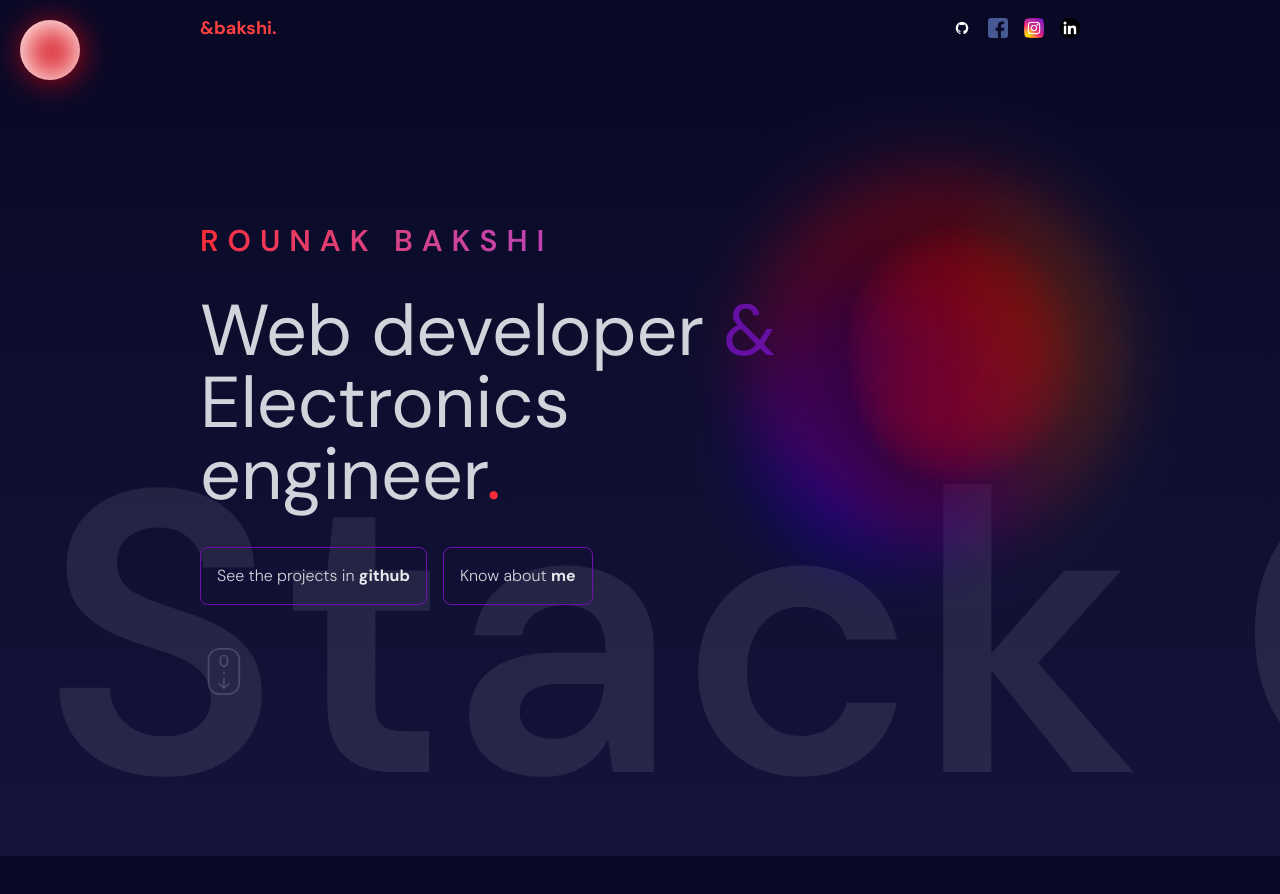
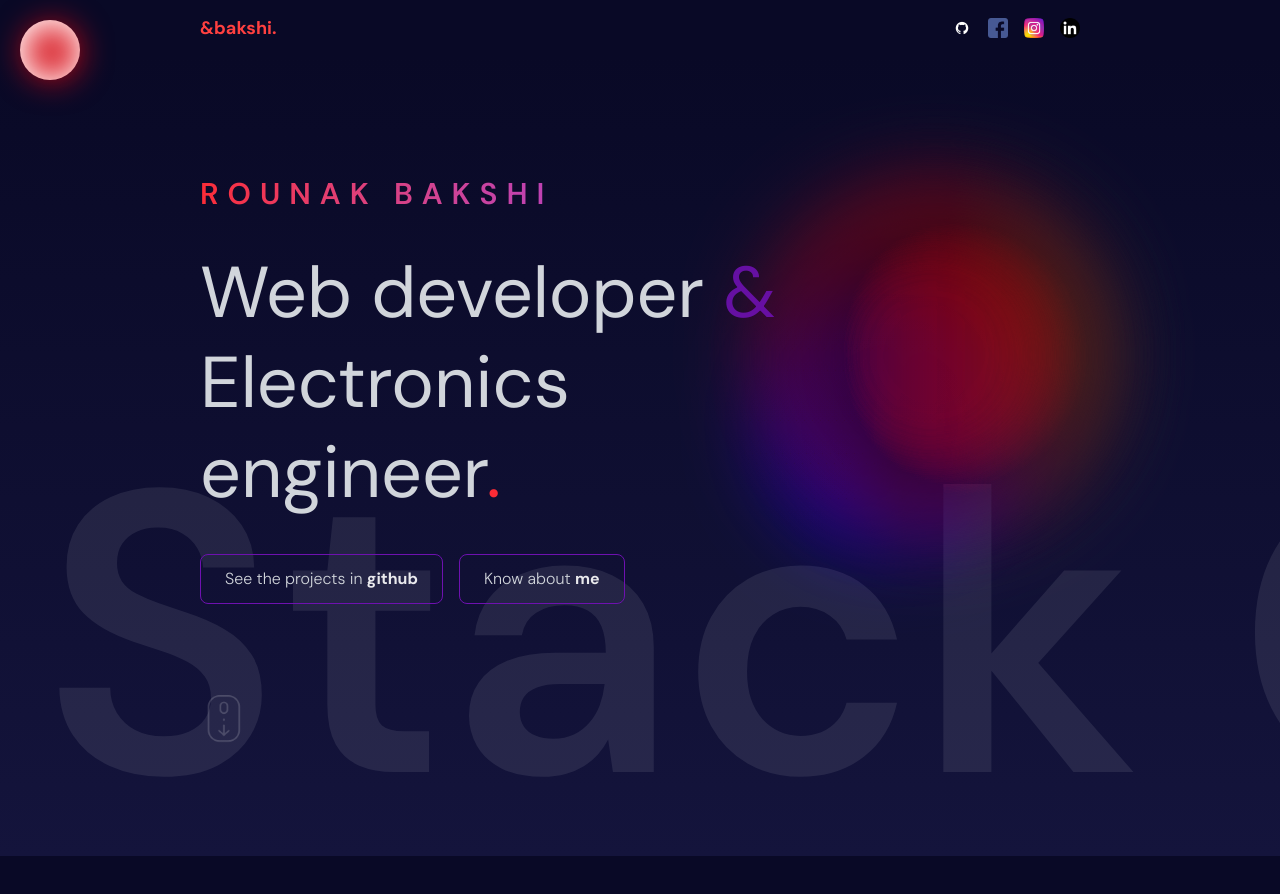
Before and after one commit to rou-nak-cloud/Portfolio.dev.co, a React (Vite) app: page / in a window 1280 px wide. Shown: the top 894 px of the page. Built offline with nearby package versions, Linux system fonts and the light colour scheme.

Commit message:
responsive hero

```diff
--- a/src/components/Hero.jsx
+++ b/src/components/Hero.jsx
@@ -41,50 +41,57 @@ const bigTextVariants = {
 const Hero = () => {
   return (
     <>
-     <div className='hero overflow-hidden relative min-h-[calc(100vh-40px)] sm:min-h-[calc   (100vh-60px)] md:min-h-[calc(100vh-70px)] w-full'>
-        <div className='wrapper w-[1000px] h-screen flex items-center justify-center'>
+     <div className='hero overflow-hidden relative min-h-[calc(100vh-40px)] sm:min-h-[calc(100vh-60px)] md:min-h-[calc(100vh-70px)] w-full'>
+  <div className='wrapper w-full max-w-[1000px] h-screen flex flex-col md:flex-row items-center justify-center px-4'>
     <motion.div
       variants={textVariants}
       initial='initial'
       animate='animate'
-            className='textContainer h-screen w-[600px] flex flex-col justify-center gap-9 z-[9]'>
-                <motion.h2 variants={textVariants} className='text-3xl tracking-[9px] font-semibold bg-gradient-to-r from-red-500 to-purple-600 bg-clip-text text-transparent'>ROUNAK BAKSHI</motion.h2>
-                <motion.h1 variants={textVariants} className='text-7xl'>Web developer <span className='text-purple-800/90 cursor-grab'>&</span> Electronics engineer<span variants={textVariants} className='text-red-500'>.</span></motion.h1>
-                <motion.div variants={textVariants} className="buttons flex gap-4 z-[10]">
-                      <a
-                            href="https://github.com/rou-nak-cloud"
-                            target="_blank"
-                            rel="noopener noreferrer"
-                        >
-                    <motion.button variants={textVariants} className="p-4 border border-purple-800 rounded-lg font-light cursor-pointer transition-all duration-500 ease-in-out hover:bg-gradient-to-r hover:from-red-600 hover:to-purple-700
+      className='textContainer h-[50%] md:h-screen w-full md:w-[600px] flex flex-col justify-center gap-3 sm:gap-9 z-[9] text-center md:text-left'>
+
+      <motion.h2 variants={textVariants} className='text-xl sm:text-2xl md:text-3xl tracking-[6px] sm:tracking-[9px] font-semibold bg-gradient-to-r from-red-500 to-purple-600 bg-clip-text text-transparent'>
+        ROUNAK BAKSHI
+      </motion.h2>
+
+      <motion.h1 variants={textVariants} className='text-3xl sm:text-5xl md:text-7xl leading-tight'>
+        Web developer <span className='text-purple-800/90 cursor-grab'>&</span> Electronics engineer
+        <span variants={textVariants} className='text-red-500'>.</span>
+      </motion.h1>
+
+      <motion.div variants={textVariants} className="buttons flex flex-col sm:flex-row gap-4 z-[10] mt-6 sm:mt-0">
+        <a href="https://github.com/rou-nak-cloud" target="_blank" rel="noopener noreferrer">
+          <motion.button variants={textVariants} className="w-full sm:w-auto px-6 py-3 border border-purple-800 rounded-lg font-light cursor-pointer transition-all duration-500 ease-in-out hover:bg-gradient-to-r hover:from-red-600 hover:to-purple-700
             hover:text-white hover:scale-105">
             See the projects in <motion.span className='font-bold text-white/90'>github</motion.span>
           </motion.button>
         </a>
-                    <motion.button variants={textVariants} className="p-4 border border-purple-800 rounded-lg font-light cursor-pointer transition-all duration-300 ease-in-out  hover:bg-gradient-to-r hover:from-purple-700 hover:to-red-600
+        <motion.button variants={textVariants} className="w-full sm:w-auto px-6 py-3 border border-purple-800 rounded-lg font-light cursor-pointer transition-all duration-300 ease-in-out hover:bg-gradient-to-r hover:from-purple-700 hover:to-red-600
           hover:text-white hover:scale-105">
           Know about <span className='font-bold text-white/90'>me</span>
         </motion.button>
       </motion.div>
+
       <motion.img src={assets.scroll} alt="scroll"
         variants={textVariants} animate="scrollPng"
-                className='w-12 cursor-all-scroll z-[10] opacity-60'/>
+        className='w-8 sm:w-12 cursor-all-scroll z-[10] opacity-60 mx-auto md:mx-0 mt-8 sm:mt-12'/>
     </motion.div>
   </div>
+
   <motion.div
     variants={bigTextVariants} initial="initial" animate="animate"
-        className='slidingText absolute w-1/2 font-semibold text-[50vh] bottom-[-80px] whitespace-nowrap opacity-10 select-none'>
+    className='slidingText absolute w-full md:w-1/2 font-semibold text-[15vh] sm:text-[25vh] md:text-[35vh] lg:text-[50vh] bottom-[-30px] md:bottom-[-80px] whitespace-nowrap opacity-10 select-none text-center md:text-left'>
     Full Stack Coder <span className=''>&</span> Calisthenic Athlete
   </motion.div>
+
   {/* animation gpt */}
-           <div className="image absolute h-full w-1/2 top-0 right-0 flex items-center justify-center overflow-hidden">
-                <div className="relative w-[400px] h-[400px]">
+  <div className="image absolute h-[50%] sm:h-1/2 md:h-full w-full md:w-1/2 bottom-0 md:top-0 md:right-0 flex items-center justify-center overflow-hidden">
+    <div className="relative w-[200px] sm:w-[300px] md:w-[400px] h-[200px] sm:h-[300px] md:h-[400px]">
       {/* Blob 1 */}
-                    <div className="absolute w-[300px] h-[300px] bg-gradient-to-r from-purple-600 to-pink-500 rounded-full opacity-70 mix-blend-saturation filter blur-2xl animate-blob"></div>
+      <div className="absolute w-[150px] sm:w-[250px] md:w-[300px] h-[150px] sm:h-[250px] md:h-[300px] bg-gradient-to-r from-purple-600 to-pink-500 rounded-full opacity-70 mix-blend-saturation filter blur-2xl animate-blob"></div>
       {/* Blob 2 */}
-                    <div className="absolute w-[300px] h-[300px] bg-gradient-to-r from-red-500 to-yellow-500 rounded-full opacity-70 mix-blend-hard-light filter blur-2xl animate-blob animation-delay-2000"></div>
+      <div className="absolute w-[150px] sm:w-[250px] md:w-[300px] h-[150px] sm:h-[250px] md:h-[300px] bg-gradient-to-r from-red-500 to-yellow-500 rounded-full opacity-70 mix-blend-hard-light filter blur-2xl animate-blob animation-delay-2000"></div>
       {/* Blob 3 */}
-                    <div className="absolute w-[300px] h-[300px] bg-gradient-to-r from-blue-500 to-purple-500 rounded-full opacity-70 mix-blend-color-burn filter blur-2xl animate-blob animation-delay-4000"></div>
+      <div className="absolute w-[150px] sm:w-[250px] md:w-[300px] h-[150px] sm:h-[250px] md:h-[300px] bg-gradient-to-r from-blue-500 to-purple-500 rounded-full opacity-70 mix-blend-color-burn filter blur-2xl animate-blob animation-delay-4000"></div>
     </div>
   </div>
 </div>
--- a/src/components/Sidebar.jsx
+++ b/src/components/Sidebar.jsx
@@ -55,7 +55,7 @@ const Sidebar = () => {
      className='sidebar flex flex-col items-center justify-center text-black'>
         <motion.div
         variants={sideVariants}
-        className='bg fixed top-3 left-1 sm:top-0 sm:left-0 bottom-0 w-[70%] sm:w-[300px] md:w-[350px] lg:w-[400px] xl:w-[450px] bg-white/90 sm:bg-white z-[12]'>
+        className='bg fixed top-10 left-1 sm:top-0 sm:left-0 bottom-0 w-[70%] sm:w-[300px] md:w-[350px] lg:w-[400px] xl:w-[450px] bg-white/90 sm:bg-white z-[12]'>
             {/* links */}
             <motion.div
             variants={linkVariants}
@@ -73,7 +73,7 @@ const Sidebar = () => {
         <div className='toggleButton'>
             <button
             onClick={()=>setOpen(prev=>!prev)}
-            className='w-12 h-12 sm:w-14 sm:h-14 rounded-full fixed top-8 right-4 sm:top-6 sm:left-6 bg-red-600/90 lg:blur-lg border-none cursor-pointer text-black flex items-center justify-center text-2xl z-[12]'>
+            className='w-12 h-12 sm:w-14 sm:h-14 rounded-full fixed top-16 right-4 sm:top-6 sm:left-6 bg-red-600/90 lg:blur-lg border-none cursor-pointer text-black flex items-center justify-center text-2xl z-[12]'>
                 <span className="hidden lg:block w-2 h-2 bg-white rounded-full absolute"></span>
                 {open ? <FiX /> : <FiMenu />}
             </button>
```
Lines whose indentation alone changed are shown as unchanged.
